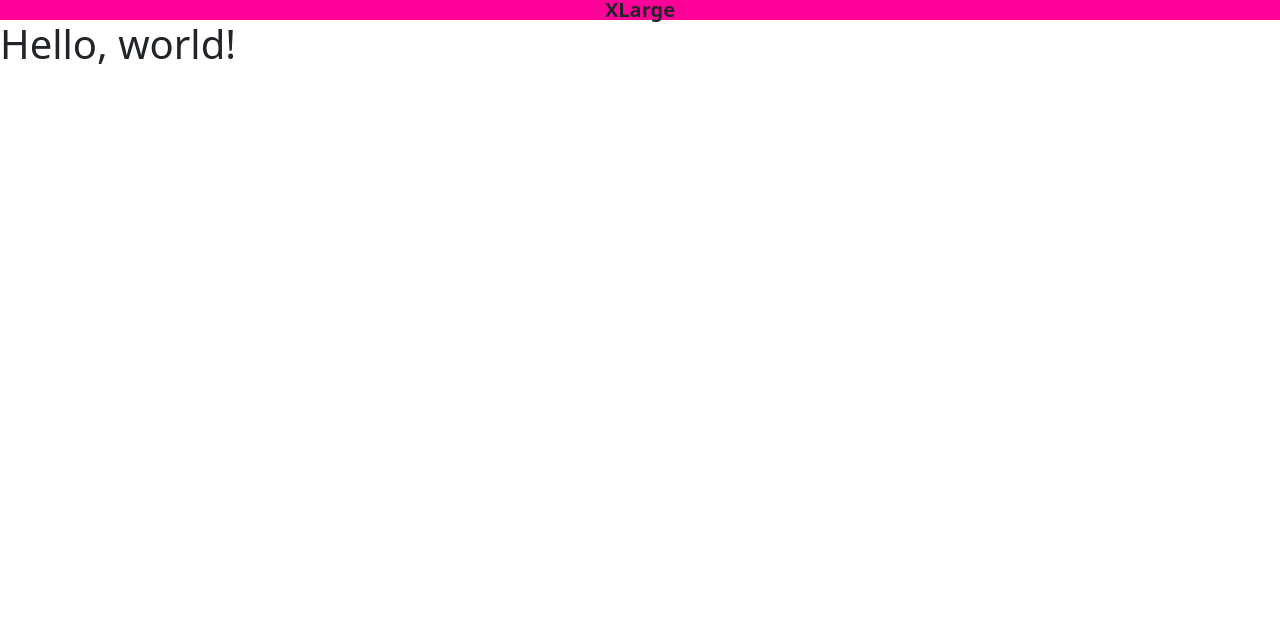
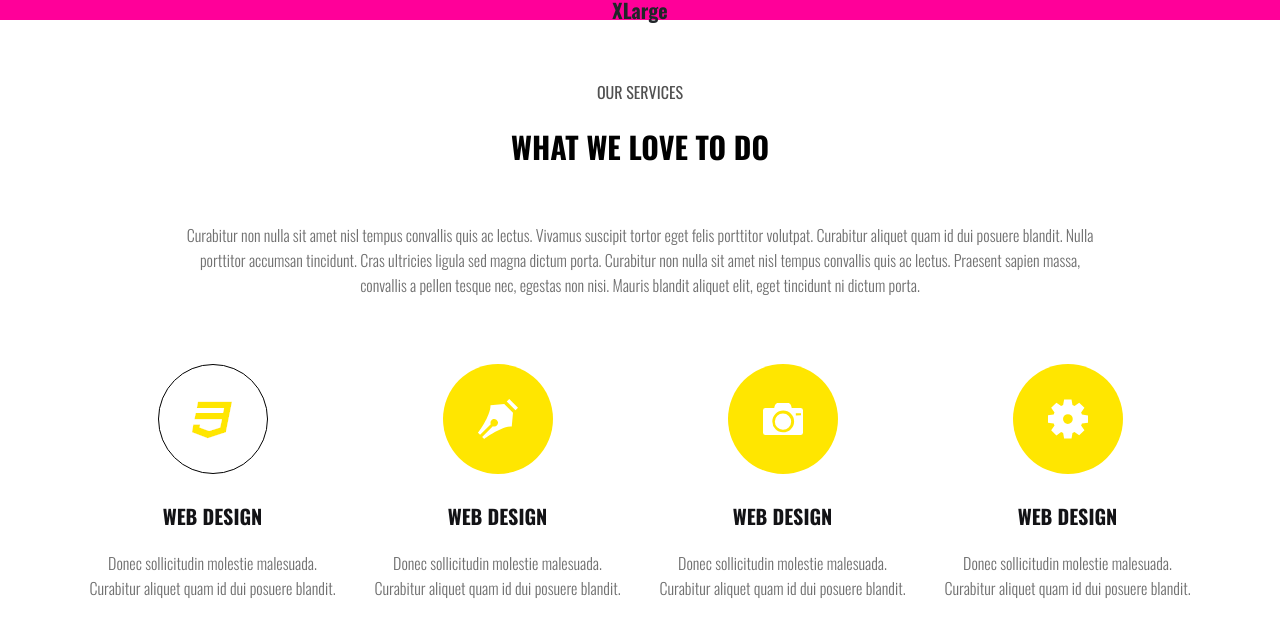
Before and after one commit to IgorOstahoff/smak-small, a website: page index.html in a window 1280 px wide. Drawn offline with nearby package versions, Linux system fonts and the light colour scheme.

Commit message:
add white

```diff
--- a/index.html
+++ b/index.html
@@ -4,11 +4,49 @@
         <meta charset="UTF-8" />
         <meta http-equiv="X-UA-Compatible" content="IE=edge" />
         <meta name="viewport" content="width=device-width, initial-scale=1.0" />
+        <link rel="preconnect" href="https://fonts.gstatic.com" />
+        <link href="https://fonts.googleapis.com/css2?family=Oswald:wght@300;400;700&display=swap" rel="stylesheet" />
         <link rel="stylesheet" href="css/main.min.css" />
         <title>Document</title>
     </head>
     <body>
-        <h1>Hello, world!</h1>
+        <div class="container">
+            <div class="row">
+                <div class="col text-center services">
+                    <span>OUR SERVICES</span>
+                    <h1>WHAT WE LOVE TO DO</h1>
+                    <p>
+                        Curabitur non nulla sit amet nisl tempus convallis quis ac lectus. Vivamus suscipit tortor eget
+                        felis porttitor volutpat. Curabitur aliquet quam id dui posuere blandit. Nulla porttitor
+                        accumsan tincidunt. Cras ultricies ligula sed magna dictum porta. Curabitur non nulla sit amet
+                        nisl tempus convallis quis ac lectus. Praesent sapien massa, convallis a pellen tesque nec,
+                        egestas non nisi. Mauris blandit aliquet elit, eget tincidunt ni dictum porta.
+                    </p>
+                </div>
+            </div>
+            <div class="row">
+                <div class="col col-3 text-center white">
+                    <div class="web-img"></div>
+                    <h2>WEB DESIGN</h2>
+                    <p>Donec sollicitudin molestie malesuada. Curabitur aliquet quam id dui posuere blandit.</p>
+                </div>
+                <div class="col col-3 text-center white">
+                    <div class="graphic-img"></div>
+                    <h2>WEB DESIGN</h2>
+                    <p>Donec sollicitudin molestie malesuada. Curabitur aliquet quam id dui posuere blandit.</p>
+                </div>
+                <div class="col col-3 text-center white">
+                    <div class="photo-img"></div>
+                    <h2>WEB DESIGN</h2>
+                    <p>Donec sollicitudin molestie malesuada. Curabitur aliquet quam id dui posuere blandit.</p>
+                </div>
+                <div class="col col-3 text-center white">
+                    <div class="developing-img"></div>
+                    <h2>WEB DESIGN</h2>
+                    <p>Donec sollicitudin molestie malesuada. Curabitur aliquet quam id dui posuere blandit.</p>
+                </div>
+            </div>
+        </div>
         <!-- Optional JavaScript; choose one of the two! -->
 
         <!-- Option 1: Bootstrap Bundle with Popper -->
--- a/scss/_styles.scss
+++ b/scss/_styles.scss
@@ -1,5 +1,6 @@
 @import url("https://fonts.googleapis.com/css2?family=Oswald:wght@300;400;600&family=Roboto&display=swap");
 body {
+  font-family: "Oswald", sans-serif;
   padding-top: 20px;
   &:before {
     z-index: 10001;
@@ -47,3 +48,97 @@ body {
     }
   }
 }
+.services {
+  padding: 60px 110px 0 110px;
+  span {
+    font-size: 16px;
+    font-weight: 400;
+    color: #515151;
+  }
+  h1 {
+    font-size: 30px;
+    font-weight: 700;
+    color: #000;
+    padding-top: 25px;
+  }
+  p {
+    font-size: 16px;
+    font-weight: 300;
+    color: #707070;
+    line-height: 25px;
+    padding-top: 50px;
+  }
+}
+.white {
+  h2 {
+    font-size: 20px;
+    font-weight: bold;
+    color: #131316;
+    padding-top: 25px;
+  }
+  p {
+    font-size: 16px;
+    font-weight: 300;
+    color: #707070;
+    line-height: 25px;
+    padding-top: 15px;
+  }
+}
+.web-img,
+.graphic-img,
+.photo-img,
+.developing-img {
+  width: 110px;
+  height: 110px;
+  background: #ffe600;
+  border-radius: 50%;
+  display: inline-block;
+  margin-top: 50px;
+  position: relative;
+  &::before {
+    content: "";
+    position: absolute;
+    background: url(../images/sprite/sprite.svg#ico-web) no-repeat;
+    width: 40px;
+    height: 40px;
+    top: 35px;
+    right: 35px;
+  }
+}
+.web-img {
+  background: #fff;
+  border: 1px solid #000;
+}
+.graphic-img {
+  &::before {
+    content: "";
+    position: absolute;
+    background: url(../images/sprite/sprite.svg#ico-graphic) no-repeat;
+    width: 40px;
+    height: 40px;
+    top: 35px;
+    right: 35px;
+  }
+}
+.photo-img {
+  &::before {
+    content: "";
+    position: absolute;
+    background: url(../images/sprite/sprite.svg#ico-photo) no-repeat;
+    width: 40px;
+    height: 40px;
+    top: 35px;
+    right: 35px;
+  }
+}
+.developing-img {
+  &::before {
+    content: "";
+    position: absolute;
+    background: url(../images/sprite/sprite.svg#ico-developing) no-repeat;
+    width: 40px;
+    height: 40px;
+    top: 35px;
+    right: 35px;
+  }
+}
```
Also changed, not shown: css/main.min.css, images/sprite/sprite.svg (added), images/svg/Ico-deliver.svg (added), images/svg/Ico-finalyse.svg (added), images/svg/Ico-testing.svg (added), images/svg/Ico-working.svg (added), images/svg/ico-avalyse.svg (added), images/svg/ico-developing.svg (added), images/svg/ico-graphic.svg (added), images/svg/ico-photo.svg (added), images/svg/ico-web.svg (added).
